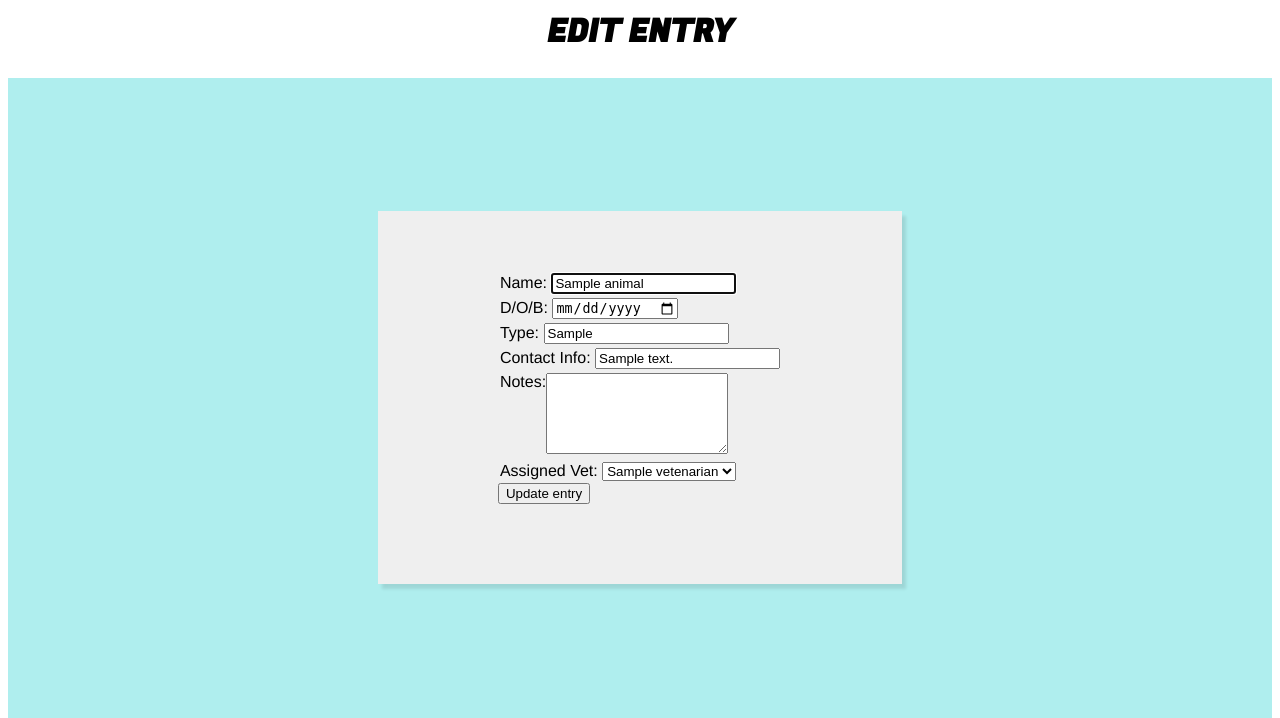
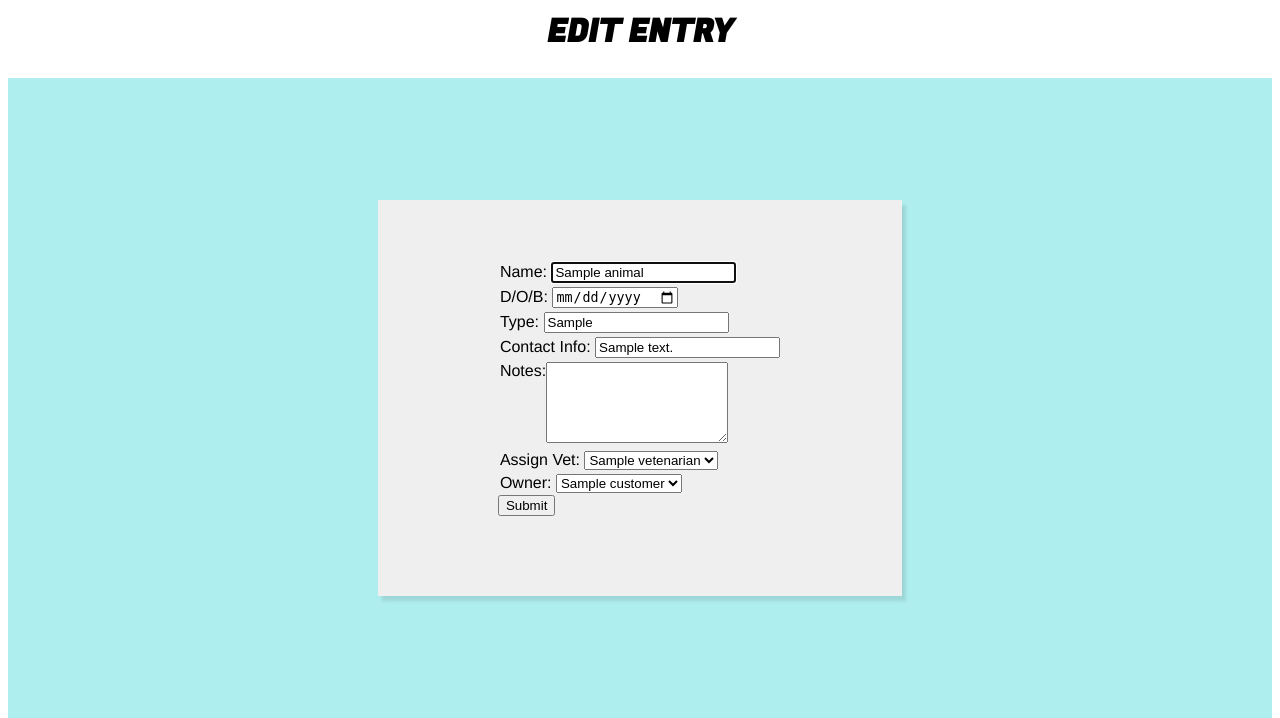
Before and after one commit to fraserjamieson/vet_project, a Flask app: page /animals/1/edit in a window 1280 px wide. Shown: the part 242-960 px from the top of the page. Run offline with Flask 2, Linux system fonts and the light colour scheme; a database or web service that is not in the repository returns one stand-in record (values such as "Sample title"); some libraries are stand-ins or nearby versions.

```diff
--- a/console.py
+++ b/console.py
@@ -9,6 +9,7 @@ import repositories.customer_repository as customer_repository
 
 animal_repository.delete_all()
 vet_repository.delete_all()
+customer_repository.delete_all()
 
 halopetcare = Vetenarian("Halo Pet Care")
 vet_repository.save(halopetcare)
@@ -23,7 +24,7 @@ customer_repository.save(muran)
 zero = Animal("Zero", "13/10/2018", "Dog", "01382", "Visited to recieve yearly jab", halopetcare, reece)
 animal_repository.save(zero)
 
-beethoven = Animal("Beethoven", "13/11/2018", "Dog", "01382", "Poor thing had soft case of the runs.  Was displaying troubling symptons of something more serious, but aptly treated with relevant antibiotics", halopetcare, reece)
+beethoven = Animal("Beethoven", "13/11/2018", "Dog", "01382", "Poor thing had soft case of the runs.  Was displaying troubling symptons of something more serious.  Aptly treated with relevant antibiotics", halopetcare, reece)
 animal_repository.save(beethoven)
 
 luna = Animal("Luna", "12/03/2016", "Parakeet", "0141", "Is lethargic, and wont respond to calling or offering of food.  Possibly a sign of sickness", dolittles, muran)
--- a/controllers/animals_controller.py
+++ b/controllers/animals_controller.py
@@ -50,21 +50,26 @@ def create_animal():
 def edit_animal(id):
     animal = animal_repository.select(id)
     vetenarians = vet_repository.select_all()
-    return render_template('/animals/edit.html', animal = animal, all_vetenarians = vetenarians)
+    customers = customer_repository.select_all()
+    return render_template("/animals/edit.html", title= "Edit Animal", animal = animal, all_vetenarians = vetenarians, all_customers = customers)
 
 # UPDATE
 
-@animals_blueprint.route("/animals/<id>", methods=["POST"])
+@animals_blueprint.route("/animals/<id>/edit", methods=["POST"])
 def update_animal(id):
+    # takes data from form
     name = request.form["name"]
     dob = request.form["dob"]
     animal_type = request.form["animal_type"]
     contact_details = request.form["contact_details"]
     notes = request.form["notes"]
     vetenarian  = vet_repository.select(request.form["vetenarian_id"])
-    animal = Animal(name, dob, animal_type, contact_details, notes, vetenarian,  id)
-    animal_repository.update(animal)
-    return redirect("/vets")
+    customer = customer_repository.select(request.form["customer_id"])
+    # make new instance of an Animal using data as constructor values
+    animal = Animal(name, dob, animal_type, contact_details, notes, vetenarian, customer)
+    # add this new animal object to animal list
+    animal_repository.save(animal)
+    return redirect("/animals")
 
 # DELETE
 
@@ -73,4 +78,4 @@ def update_animal(id):
 @animals_blueprint.route("/animals/<id>/delete", methods=['POST'])
 def delete_animal(id):
     animal_repository.delete(id)
-    return redirect('/animals')
+    return redirect("/animals")
--- a/static/style.css
+++ b/static/style.css
@@ -37,6 +37,7 @@
     /* HOME */
 
           .home-header {
+            font-family: 'Fugaz One', cursive;
             padding: 50px;
             text-align: center;
             height: 5%;
--- a/templates/animals/edit.html
+++ b/templates/animals/edit.html
@@ -5,7 +5,7 @@
 
   <section class="edit-page">
 
-      <form action="/animals/{{ animal.id }}" method="post" class="edit-animal-form" id="usrform">
+      <form action="/animals/{{ animal.id }}/edit" method="post" class="edit-animal-form" id="usrform">
 
         <div>
           <label for="name">Name:</label>
@@ -29,14 +29,12 @@
 
         <div>
             <label for="notes" class="noteslabel">Notes:</label>
-            <textarea type="text" rows="5" cols="20" id="notes" name="notes" value="{{ animal.notes }}"  required></textarea>
+            <textarea name="notes" rows="5" cols="20" id="notes" value="{{ animal.notes }}"  required></textarea>
         </div>
 
         <div>
-          <label for="vetenarian">Assigned Vet:</label>
-
+          <label for="vetenarian">Assign Vet:</label>
             <select id="vetenarian" name="vetenarian_id">
-
               {% for vetenarian in all_vetenarians %}
 
                 <option value="{{ vetenarian.id }}">
@@ -44,11 +42,22 @@
                 </option>
 
               {% endfor %}
-
             </select>
         </div>
 
-        <button type="submit">Update entry</button>
+        <div>
+          <label for="customer">Owner:</label>
+            <select id="customer" name="customer_id">
+              {% for customer in all_customers %}
+
+                <option value="{{ customer.id }}">
+                  {{ customer.name }}
+                </option>
+              {% endfor %}
+            </select>
+        </div>
+
+        <input type="submit"></button>
 
       </form>
 
--- a/templates/animals/new.html
+++ b/templates/animals/new.html
@@ -36,8 +36,8 @@
           <label for="customer">Owner of animal</label>
           <select id="customer" name="customer_id">
             {% for customer in all_customers %} <!-- LOOP to generate HTML option elements for customer assignment -->
-            <option value="{{ customer.id }}">{{ customer.name }}</option>
-          {% endfor %}
+              <option value="{{ customer.id }}">{{ customer.name }}</option>
+            {% endfor %}
         </select>
       </div>
 
@@ -50,7 +50,7 @@
           </select>
       </div>
 
-      <button type="submit">Submit</button>
+      <input type="submit"></button>
 
     </form>
 
--- a/templates/index.html
+++ b/templates/index.html
@@ -2,7 +2,7 @@
 {% block home %}
 
     <section class="home-body">
-        <div class="home-header"> WILL BE THE HOME PAGE</div>
+        <div class="home-header"> UNDER CONSTRUCTION </div>
     </section>
 
 {% endblock %}
--- a/templates/vets/index.html
+++ b/templates/vets/index.html
@@ -20,7 +20,7 @@
                                 <p>Name: {{ animal.name }} <br>
                                 DoB: {{ animal.dob }}<br>
                                 Type: {{ animal.animal_type }} <br>
-                                Owner Contact Info {{ animal.contact_details }}</p>
+                                Owner Contact Info: {{ animal.contact_details }}</p>
 
                                 <p class="notes">Notes: {{ animal.notes }}</p>
                                     <br>
```
Also changed, not shown: controllers/vets_controller.py (+14 -16 lines), 1 other file.
